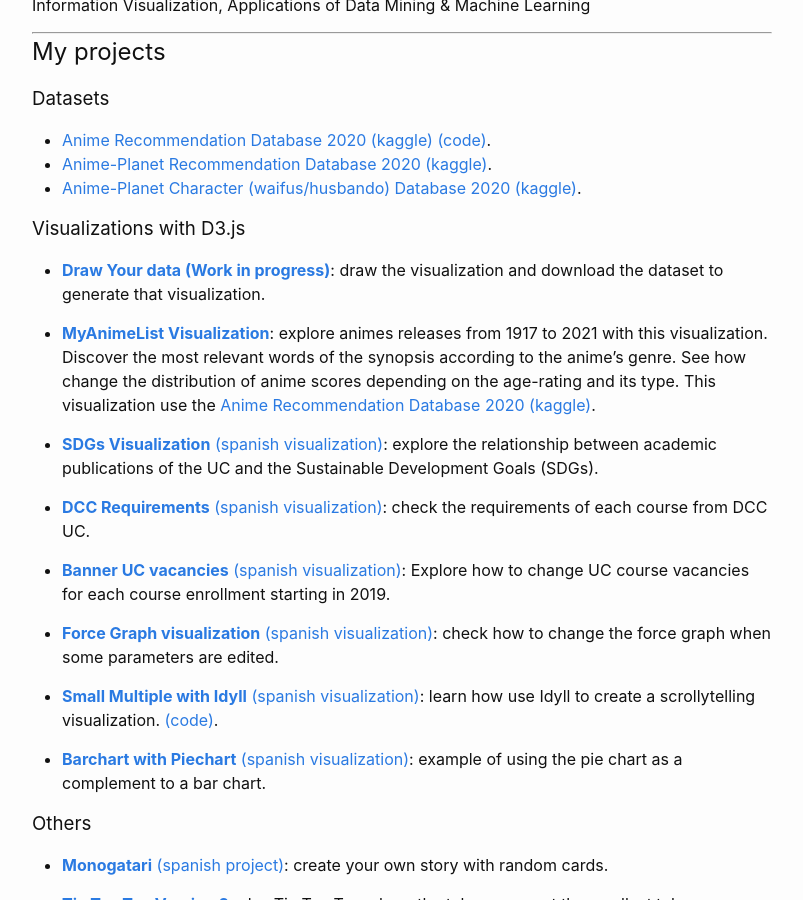
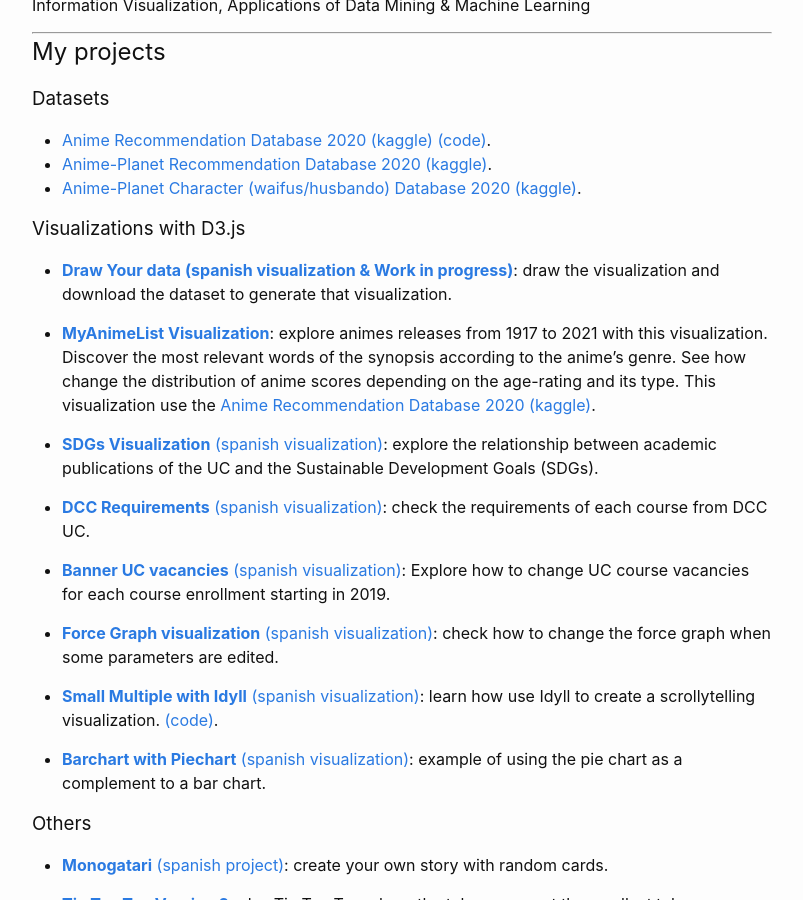
Before and after one commit to Hernan4444/hernan4444.github.io, a Jekyll site: the page built from index.md, in a window 1280 px wide and 900 px high, scrolled down 909 px. Shown: the whole window, without its empty margins (238-1041 px from the left). Built offline with Jekyll 4.4.1, drawn with Linux system fonts in a browser that asks for light colours.

Commit message:
Update index.md

```diff
--- a/index.md
+++ b/index.md
@@ -39,7 +39,7 @@ Information Visualization, Applications of Data Mining & Machine Learning
 
 ### Visualizations with D3.js
 
-- [**Draw Your data (Work in progress)**][draw_your_data]: draw the visualization and download the dataset to generate that visualization.
+- [**Draw Your data (spanish visualization & Work in progress)**][draw_your_data]: draw the visualization and download the dataset to generate that visualization.
 
 - [**MyAnimeList Visualization**][myanimelist-visualization]: explore animes releases from 1917 to 2021 with this visualization. Discover the most relevant words of the synopsis according to the anime's genre. See how change the distribution of anime scores depending on the age-rating and its type. This visualization use the [Anime Recommendation Database 2020 (kaggle)][kaggle anime myanimelist link].
 
```
